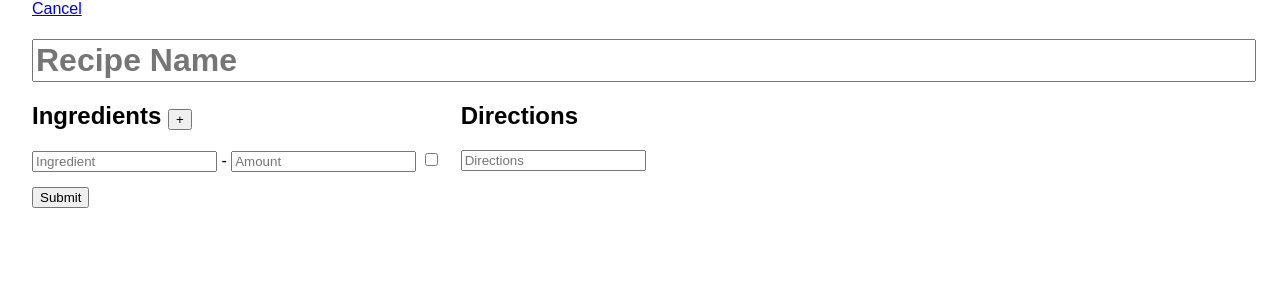
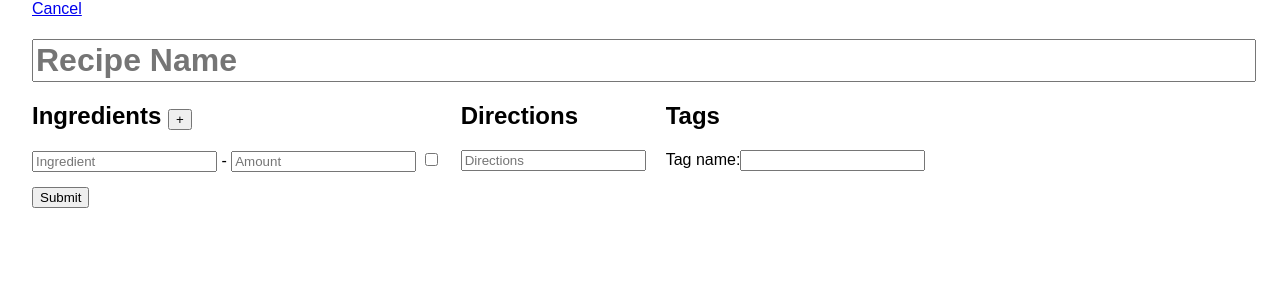
Before and after one commit to eChadwick/django_RecipeBox, a Django app: page /recipes/create in a window 1280 px wide. Shown: the top 300 px of the page. Run offline with Django 3.2, Linux system fonts and the light colour scheme; data that the repository does not hold is empty.

Commit message:
Add tags on recipe create form

```diff
--- a/RecipeBox/recipe_app/templates/recipe_app/recipe_form.html
+++ b/RecipeBox/recipe_app/templates/recipe_app/recipe_form.html
@@ -39,6 +39,14 @@
                 <h2>Directions</h2>
                 <p>{{recipe.directions}}</p>
             </div>
+            <div>
+                <h2>Tags</h2>
+                <p>{{tag_create}}</p>
+                {{tag_select.management_form}}
+                {% for tag in tag_select %}
+                    <p>{{tag}}</p>
+                {% endfor %}
+            </div>
         </div>
         <button type="submit">Submit</button>
     </form>
--- a/RecipeBox/recipe_app/views.py
+++ b/RecipeBox/recipe_app/views.py
@@ -84,7 +84,7 @@ def recipe_create(request):
             'recipe': RecipeForm(),
             'ingredients_list': IngredientFormSet(),
             'tag_create': TagCreationFormset(),
-            'tag_select': TagSelectionFormset(initial=Tag.objects.all()),
+            'tag_select': TagSelectionFormset(data=Tag.objects.all()),
             'action': 'create'
         }
         return render(request, 'recipe_app/recipe_form.html', context)
```
Also changed, not shown: 1 other file.
